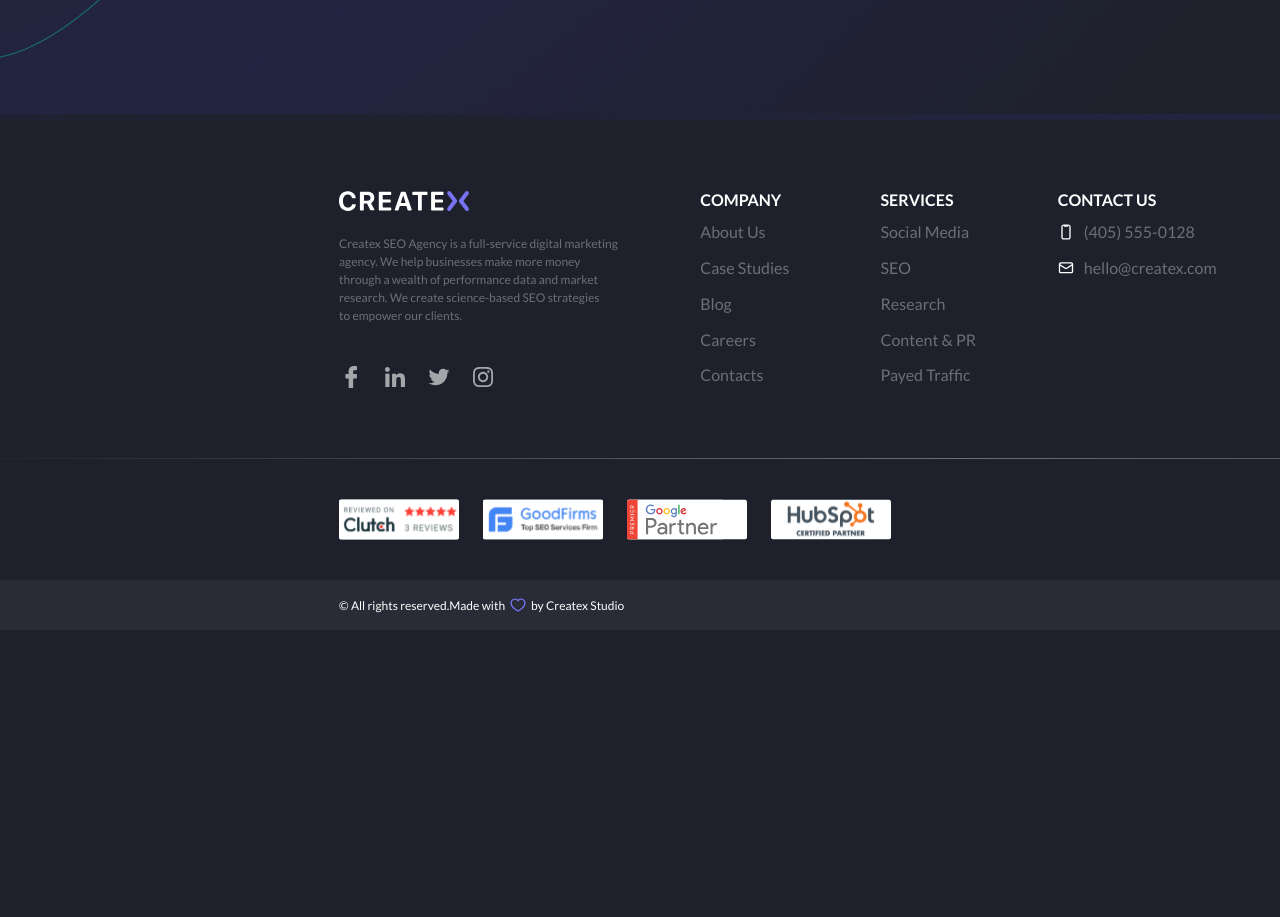
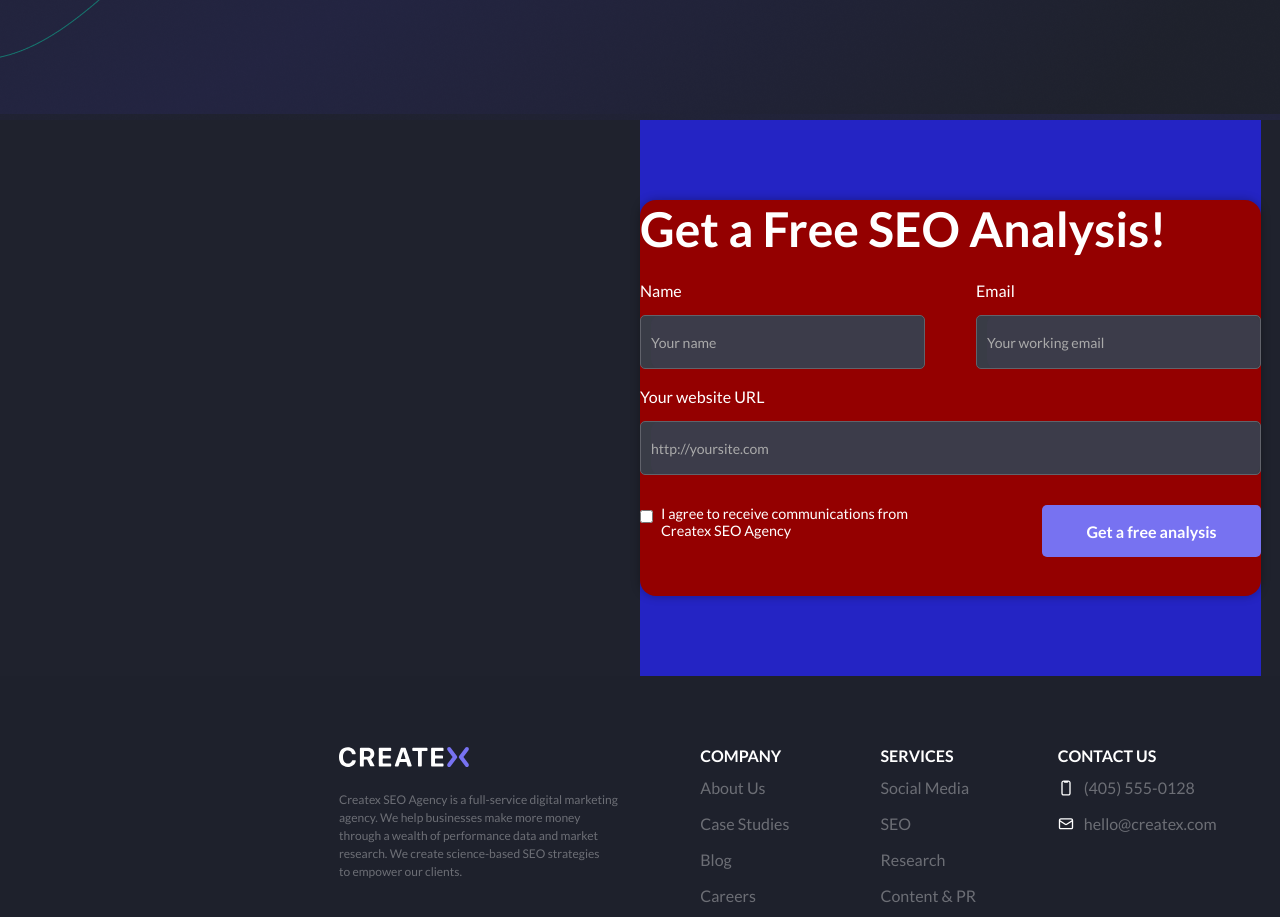
Before and after one commit to GYCHA-GH/CREATE, a React (Vite) app: page / in a window 1280 px wide. Shown: the part 960-1877 px from the top of the page. Before the commit the page ends 1590 px from the top, so only its background shows below. Built offline with nearby package versions, Linux system fonts and the light colour scheme.

Commit message:
блок Seo Analisist Form

```diff
--- a/src/App.jsx
+++ b/src/App.jsx
@@ -1,6 +1,7 @@
 import './App.scss'
 import Best from './homepage/best/best'
 import Footer from './components/header/footer/footer'
+import SeoAnalysisForm from './components/GetaFreeSEOform/SeoAnalysisForm'
 function App() {
 {
 }
@@ -8,6 +9,7 @@
   return (
     <>
       <Best/>
+      <SeoAnalysisForm/>
       <Footer/>
     </>
   )
--- /dev/null
+++ b/src/components/GetaFreeSEOform/SeoAnalysisForm.jsx
@@ -0,0 +1,131 @@
+import React, { useState } from "react";
+import "./SeoAnalysisForm.scss";
+import Illustration from './img/illustration.svg'
+
+export default function SeoAnalysisForm() {
+  const [formData, setFormData] = useState({
+    name: "",
+    email: "",
+    website: "",
+    consent: false,
+  });
+  const [errors, setErrors] = useState({});
+  const [submitted, setSubmitted] = useState(false);
+
+  const validate = () => {
+    const newErrors = {};
+    if (!formData.name.trim()) newErrors.name = "Name is required.";
+    if (!/^[^\\s@]+@[^\\s@]+\\.[^\\s@]+$/.test(formData.email)) newErrors.email = "Invalid email address.";
+    if (!/^https?:\/\/[a-zA-Z0-9.-]+\.[a-zA-Z]{2,}.*$/.test(formData.website)) {
+        newErrors.website = "Please enter a valid URL starting with http:// or https://";
+      }
+    if (!formData.consent) newErrors.consent = "Consent is required.";
+    return newErrors;
+  };
+
+  const handleChange = (e) => {
+    const { name, value, type, checked } = e.target;
+    setFormData((prev) => ({
+      ...prev,
+      [name]: type === "checkbox" ? checked : value,
+    }));
+    setErrors((prev) => ({ ...prev, [name]: null }));
+  };
+
+  const handleSubmit = (e) => {
+    e.preventDefault();
+    const validationErrors = validate();
+    if (Object.keys(validationErrors).length > 0) {
+      setErrors(validationErrors);
+      return;
+    }
+    console.log("Form submitted:", formData);
+    setSubmitted(true);
+    setFormData({ name: "", email: "", website: "", consent: false });
+  };
+
+  return (
+    <section>
+      <div className="container">
+        <div className="get-SEO-img">
+          <img src="" alt="" />
+        </div>
+        <div className="seo-form-container">
+      <form className="seo-form" onSubmit={handleSubmit}>
+        <h1>Get a Free SEO Analysis!</h1>
+
+        {submitted && (
+          <div className="success-message">
+            Form successfully submitted!
+          </div>
+        )}
+        <div className="flex">
+          <div className="form-group1">
+          <label>Name</label>
+          <div className="inputwrapper">
+            <input
+            name="name"
+            type="text"
+            value={formData.name}
+            onChange={handleChange}
+            placeholder="Your name"
+            />
+          </div>
+
+          {errors.name && <p className="error">{errors.name}</p>}
+        </div>
+
+        <div className="form-group2">
+          <label>Email</label>
+          <div className="inputwrapper">
+            <input
+            name="email"
+            type="email"
+            value={formData.email}
+            onChange={handleChange}
+            placeholder="Your working email"
+            />
+          </div>
+
+          {errors.email && <p className="error">{errors.email}</p>}
+        </div>
+        </div>
+
+
+        <div className="form-group3">
+          <label>Your website URL</label>
+          <div className="inputwrapper">
+            <input
+            name="website"
+            type="url"
+            value={formData.website}
+            onChange={handleChange}
+            placeholder="http://yoursite.com"
+            />
+          </div>
+
+          {errors.website && <p className="error">{errors.website}</p>}
+        </div>
+        <div className="flex2">
+          <div className="form-consent">
+          <input
+            type="checkbox"
+            name="consent"
+            checked={formData.consent}
+            onChange={handleChange}
+          />
+          <label>
+            I agree to receive communications from Createx SEO Agency
+          </label>
+        </div>
+        {errors.consent && <p className="error">{errors.consent}</p>}
+
+        <button type="submit">Get a free analysis</button>
+        </div>
+
+      </form>
+    </div>
+      </div>
+    </section>
+  );
+}
--- /dev/null
+++ b/src/components/GetaFreeSEOform/SeoAnalysisForm.scss
@@ -0,0 +1,190 @@
+.container{
+    width: 1242px;
+    margin: 0 auto;
+    height: 556px ;
+    display: flex;
+}
+.get-SEO-img{
+    width: 621px;
+    height: 556px;
+}
+.inputwrapper {
+    margin-top: 15px;
+    display: flex;
+    align-items: center;
+    background-color: #393c46; /* фон */
+    border: 1px solid #61636b;
+    border-radius: 5px;
+    position: relative;
+    transition: border-color 0.3s;
+    font-size: 16px;
+    padding-left: 10px;
+  }
+
+  .inputwrapper:focus-within {
+    border-color: #bebfc3;
+  }
+
+  .inputwrapper input {
+    flex: 1;
+    background: transparent;
+    border: none;
+    color: #fff;
+    outline: none;
+    font-size: 14px;
+    padding-right: 10px;
+  }
+.seo-form-container {
+    height: 556px;
+    width: 621px;
+    display: flex;
+    align-items: center;
+    background-color: #2424c4;
+
+
+  }
+  .flex{
+    width: 100%;
+    height: 86px;
+    display: flex;
+    justify-content: space-between;
+    padding-bottom: 20px;
+  }
+  .flex2{
+    margin-top: 30px;
+
+    height: 86px;
+    display: flex;
+    justify-content: space-between;
+  }
+  .seo-form {
+    background-color: #940000;
+    border-radius: 1rem;
+    box-shadow: 0 0 10px rgba(0, 0, 0, 0.3);
+    width: 621px;
+    height: 396px;
+    color: #fff;
+
+    h1 {
+      font-size: 3rem;
+      font-weight: bold;
+      margin-bottom: 1.5rem;
+    }
+
+    .form-group1 {
+      margin-bottom: 1rem;
+      width: 285px;
+
+      label {
+        display: block;
+        margin-bottom: 0.5rem;
+      }
+
+      input {
+        width: 100%;
+        height: 52px;
+        border: none;
+        border-radius: 0.5rem;
+        background-color: #3c3c4a;
+        color: #fff;
+
+
+        &::placeholder {
+          color: #aaa;
+        }
+      }
+    }
+    .form-group2 {
+        margin-bottom: 1rem;
+        width: 285px;
+
+        label {
+          display: block;
+          margin-bottom: 0.5rem;
+        }
+
+        input {
+          width: 100%;
+          height: 52px;
+          border: none;
+          border-radius: 0.5rem;
+          background-color: #3c3c4a;
+          color: #fff;
+
+          &::placeholder {
+            color: #aaa;
+          }
+        }
+      }
+      .form-group3 {
+        margin-bottom: 1rem;
+
+        label {
+          display: block;
+          margin-bottom: 0.5rem;
+        }
+
+        input {
+          width: 100%;
+          height: 52px;
+          border: none;
+          border-radius: 0.5rem;
+          background-color: #3c3c4a;
+          color: #fff;
+
+          &::placeholder {
+            color: #aaa;
+          }
+        }
+      }
+
+    .form-consent {
+      display: flex;
+      align-items: start;
+      gap: 0.5rem;
+      margin-bottom: 1rem;
+
+      input[type="checkbox"] {
+        margin-top: 0.3rem;
+        accent-color: #7772f1;
+      }
+
+      label {
+        font-size: 0.9rem;
+        width: 287px;
+      }
+    }
+
+    .error {
+      color: #f52f6e;
+      font-size: 0.875rem;
+      margin-top: 0.25rem;
+    }
+
+    .success-message {
+      background-color: #00f0b5;
+      color: white;
+      font-size: 0.875rem;
+      padding: 0.5rem;
+      border-radius: 0.5rem;
+      margin-bottom: 1rem;
+    }
+
+    button {
+      width: 219px;
+      height: 52px;
+      background-color: #7772f1;
+      color: white;
+      border: none;
+      border-radius: 5px;
+      font-weight: bold;
+      display: flex;
+      justify-content: center;
+      cursor: pointer;
+      transition: background 0.3s;
+
+      &:hover {
+        background-color: #7772f1;
+      }
+    }
+  }
```
Also changed, not shown: src/components/GetaFreeSEOform/img/illustration.svg (added).
